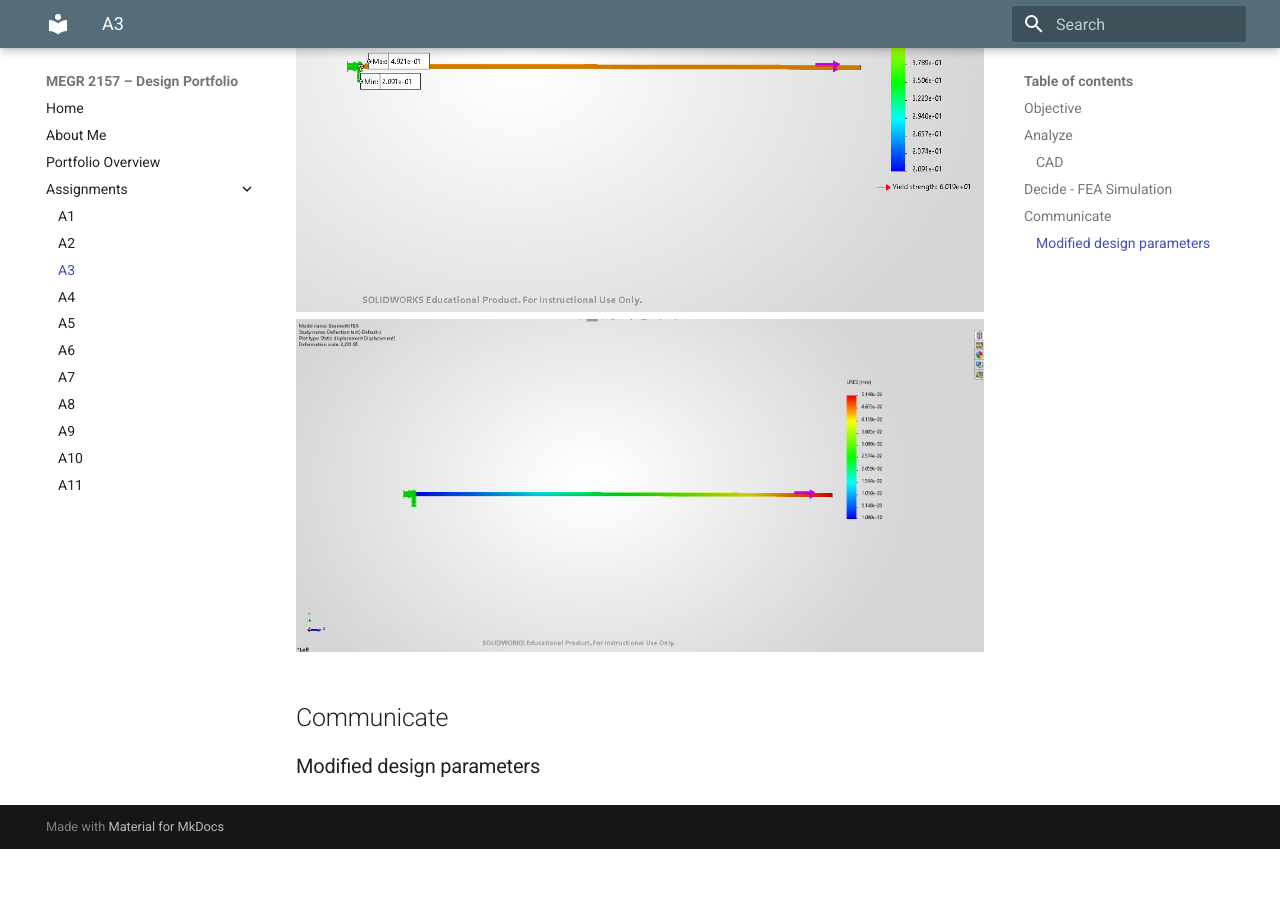
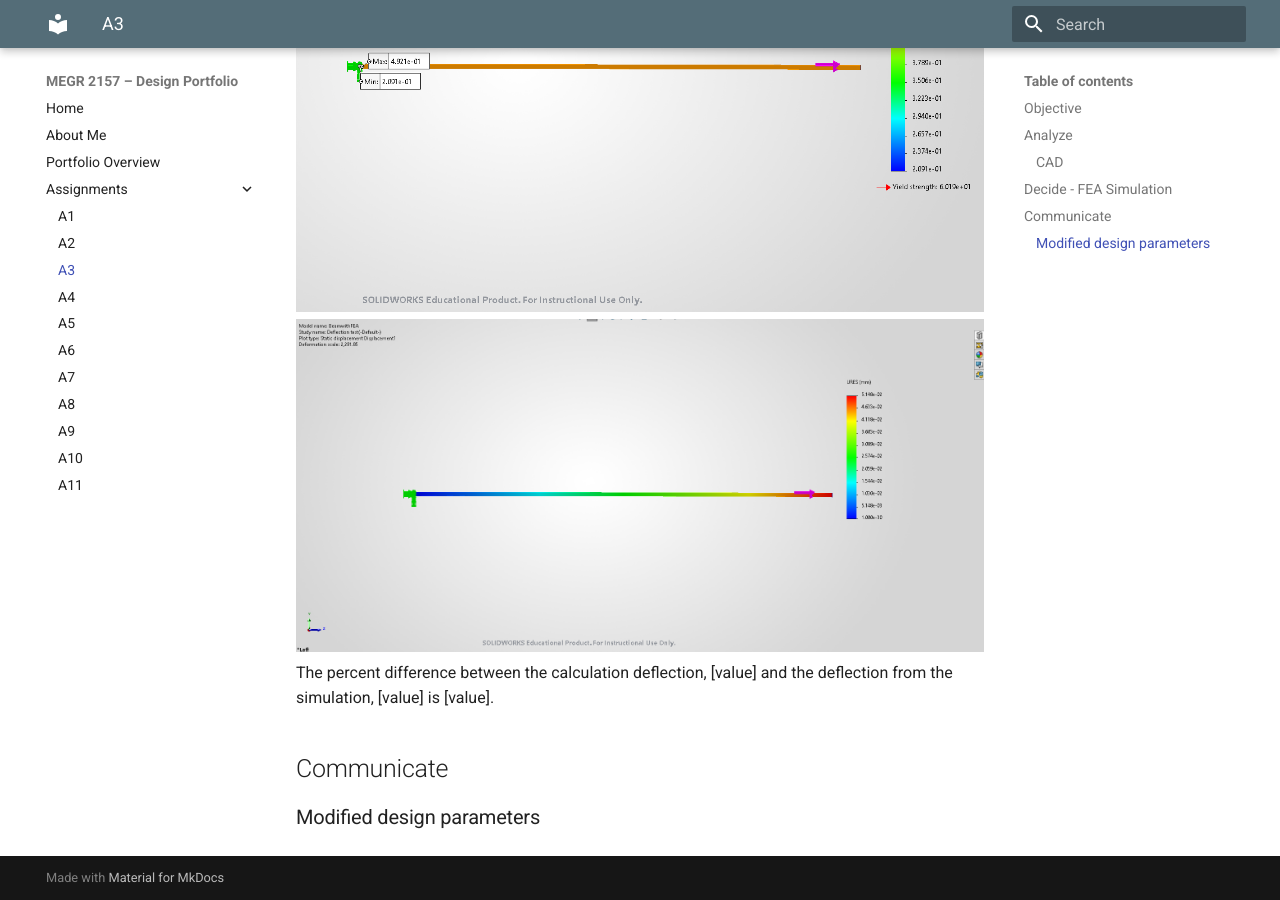
Before and after one commit to ajchiocca/megr2157-portfolio, an MkDocs documentation site: the page built from docs/assignments/A03/index.md, in a window 1280 px wide and 900 px high, scrolled down 3549 px. Built offline with MkDocs 1.6.1 and Material for MkDocs 9.7.7, drawn with Linux system fonts in a browser that asks for light colours; before the commit the page ends 4398 px from its top, so only the background shows below that.

Commit message:
Add percent difference statement in index.md
Add a statement about percent difference between calculated and simulated deflection.

```diff
--- a/docs/assignments/A03/index.md
+++ b/docs/assignments/A03/index.md
@@ -28,6 +28,7 @@ With defined force and fixture, the simulation is able to run and generate a Von
 ![VonMC](VonMC.png)
 <br>
 ![DefC](DefC.png)
+The percent difference between the calculation deflection, [value] and the deflection from the simulation, [value] is [value].
 ## Communicate
 
 ### Modified design parameters
```
